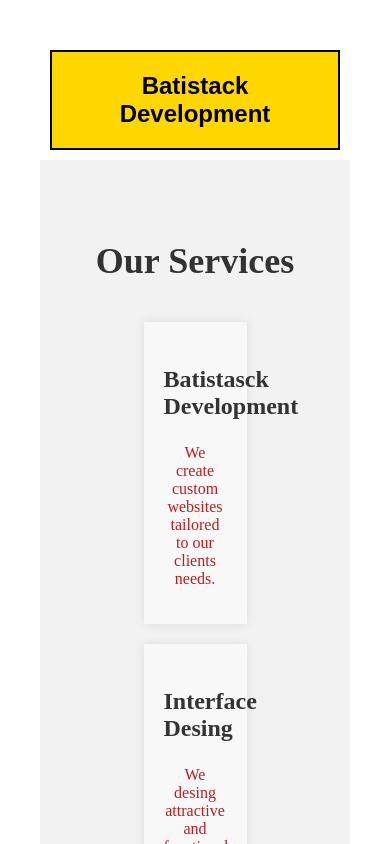
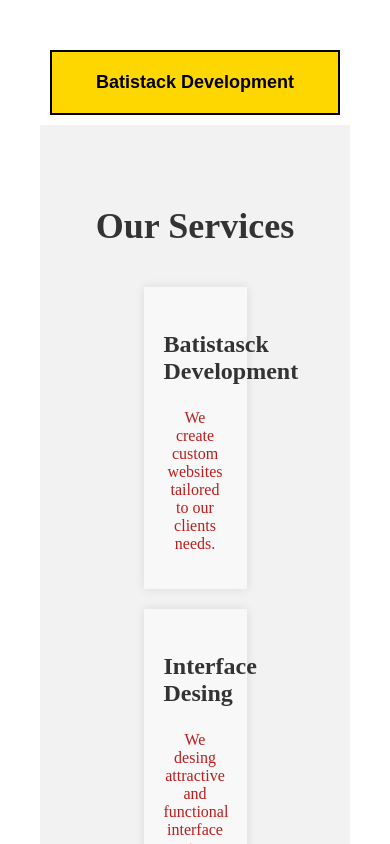
Before and after one commit to Batista0523/Batistack-Web, a React (Vite) app: page /services in a window 390 px wide. Shown: the top 844 px of the page. Built offline with nearby package versions, Linux system fonts and the light colour scheme.

Commit message:
added responsive desing

```diff
--- a/src/App.css
+++ b/src/App.css
@@ -18,7 +18,6 @@
   color: black;
 }
 
-
 @keyframes logo-spin {
   from {
     transform: rotate(0deg);
@@ -34,3 +33,15 @@
     animation: logo-spin infinite 20s linear;
   }
 }
+
+@media (max-width: 768px) {
+  .title_app {
+    font-size: 20px;
+  }
+}
+
+@media (max-width: 480px) {
+  .title_app {
+    font-size: 18px;
+  }
+}
```
